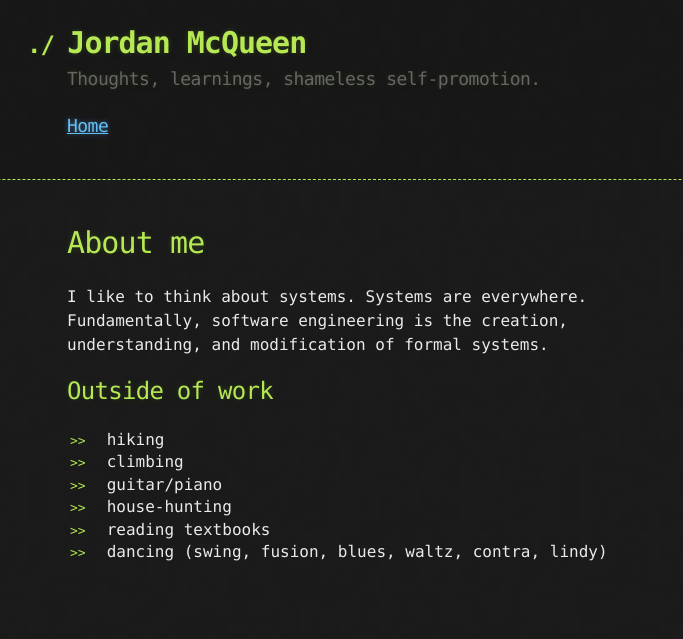
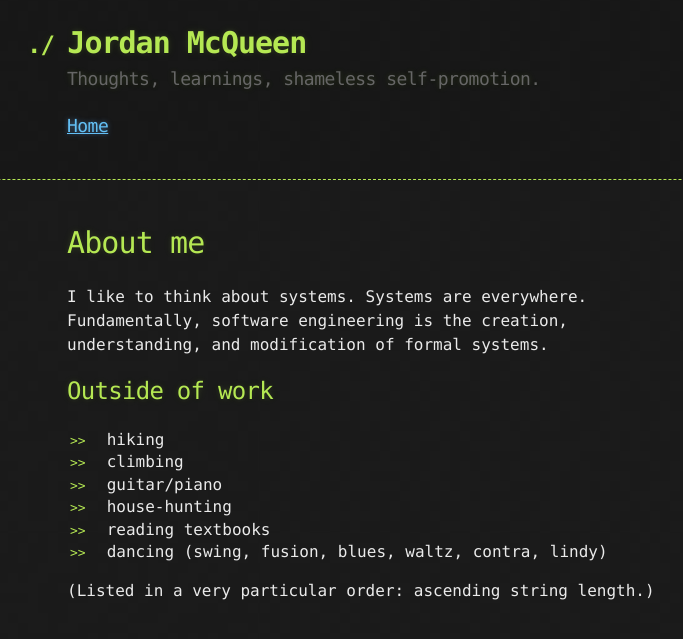
Before and after one commit to mcqueenjordan/mcqueenjordan.github.io, a Jekyll site: the page built from index.md, in a window 1280 px wide. Shown: the top 639 px of the page, without its empty margins (273-956 px from the left). Built offline with Jekyll 4.4.1, drawn with Linux system fonts in a browser that asks for light colours; our own code applies the rules of GitHub Pages for plain Markdown files.

Commit message:
dumb jokes must be made

```diff
--- a/index.md
+++ b/index.md
@@ -14,3 +14,5 @@ I like to think about systems. Systems are everywhere. Fundamentally, software e
 - house-hunting
 - reading textbooks
 - dancing (swing, fusion, blues, waltz, contra, lindy)
+
+(Listed in a very particular order: ascending string length.)
```
